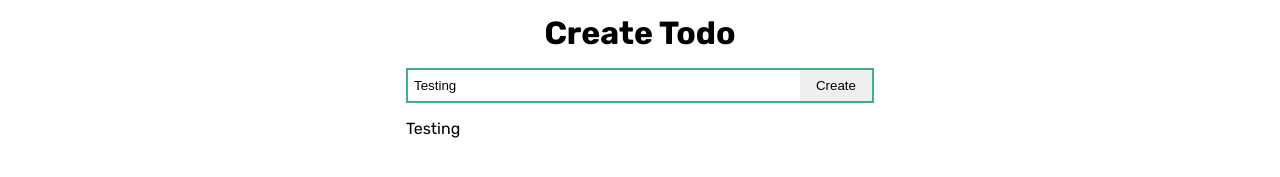
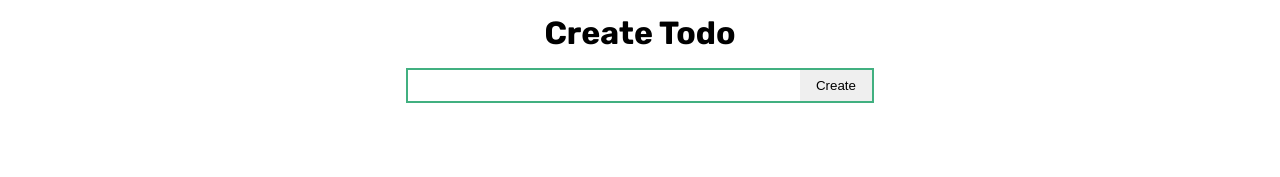
Before and after one commit to khouloudhaddad/vue-todos, a Vue app: page / in a window 1280 px wide. Shown: the part 173-350 px from the top of the page. Built offline with nearby package versions, Linux system fonts and the light colour scheme; the HTML template or start-up script is replaced by a standard one.

Commit message:
Push last changes

```diff
--- a/src/components/TodoCreator.vue
+++ b/src/components/TodoCreator.vue
@@ -3,7 +3,7 @@
         reactive,
         ref
     } from "vue";
-    const todo = ref("Testing");
+    const todo = ref("");
 
 </script>
 
```
